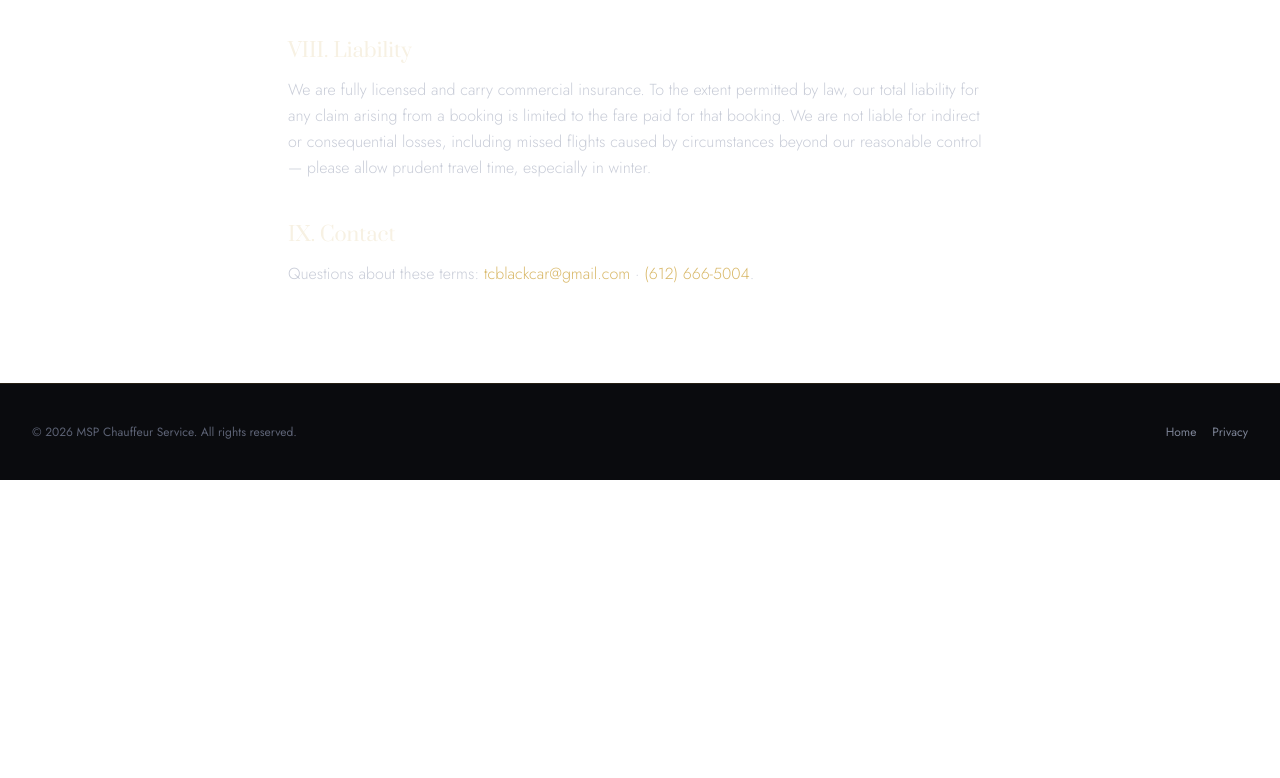
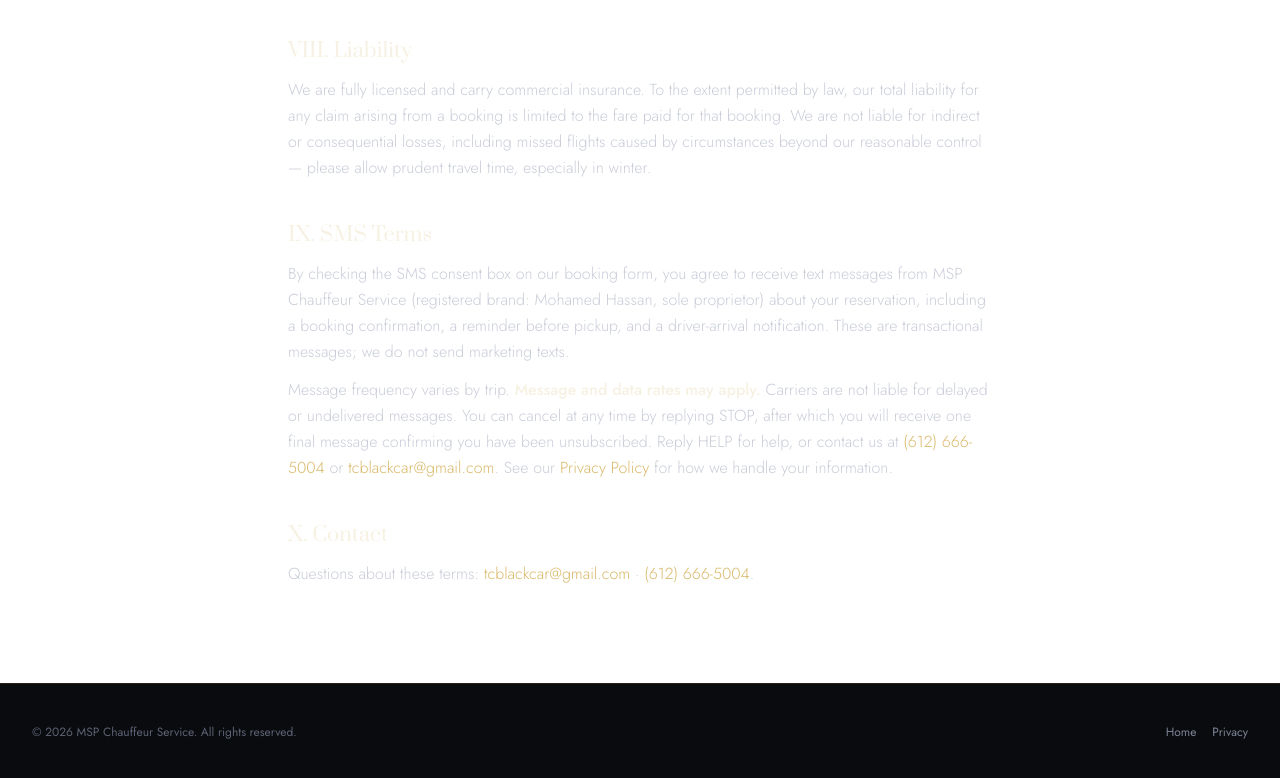
Before and after one commit to abduljabar5/MSP-Chauffeur-Service, a website: page terms.html in a window 1280 px wide. Shown: the part 1488-2266 px from the top of the page. Before the commit the page ends 1968 px from the top, so only its background shows below. Drawn offline with nearby package versions, Linux system fonts and the light colour scheme.

Commit message:
Privacy and Terms: SMS sections required for A2P campaign registration

```diff
--- a/terms.html
+++ b/terms.html
@@ -88,7 +88,13 @@
                 </section>
 
                 <section>
-                    <h2 class="text-xl font-display text-ivory-100 mb-3">IX. Contact</h2>
+                    <h2 class="text-xl font-display text-ivory-100 mb-3">IX. SMS Terms</h2>
+                    <p>By checking the SMS consent box on our booking form, you agree to receive text messages from MSP Chauffeur Service (registered brand: Mohamed Hassan, sole proprietor) about your reservation, including a booking confirmation, a reminder before pickup, and a driver-arrival notification. These are transactional messages; we do not send marketing texts.</p>
+                    <p class="mt-3">Message frequency varies by trip. <strong class="text-ivory-100 font-medium">Message and data rates may apply.</strong> Carriers are not liable for delayed or undelivered messages. You can cancel at any time by replying STOP, after which you will receive one final message confirming you have been unsubscribed. Reply HELP for help, or contact us at <a href="tel:+16126665004" class="text-brass-300 hover:text-brass-400">(612) 666-5004</a> or <a href="mailto:tcblackcar@gmail.com" class="text-brass-300 hover:text-brass-400">tcblackcar@gmail.com</a>. See our <a href="privacy.html" class="text-brass-300 hover:text-brass-400">Privacy Policy</a> for how we handle your information.</p>
+                </section>
+
+                <section>
+                    <h2 class="text-xl font-display text-ivory-100 mb-3">X. Contact</h2>
                     <p>Questions about these terms: <a href="mailto:tcblackcar@gmail.com" class="text-brass-300 hover:text-brass-400">tcblackcar@gmail.com</a> · <a href="tel:+16126665004" class="text-brass-300 hover:text-brass-400">(612) 666-5004</a>.</p>
                 </section>
             </div>
```
Also changed, not shown: privacy.html (+7 -0 lines).
